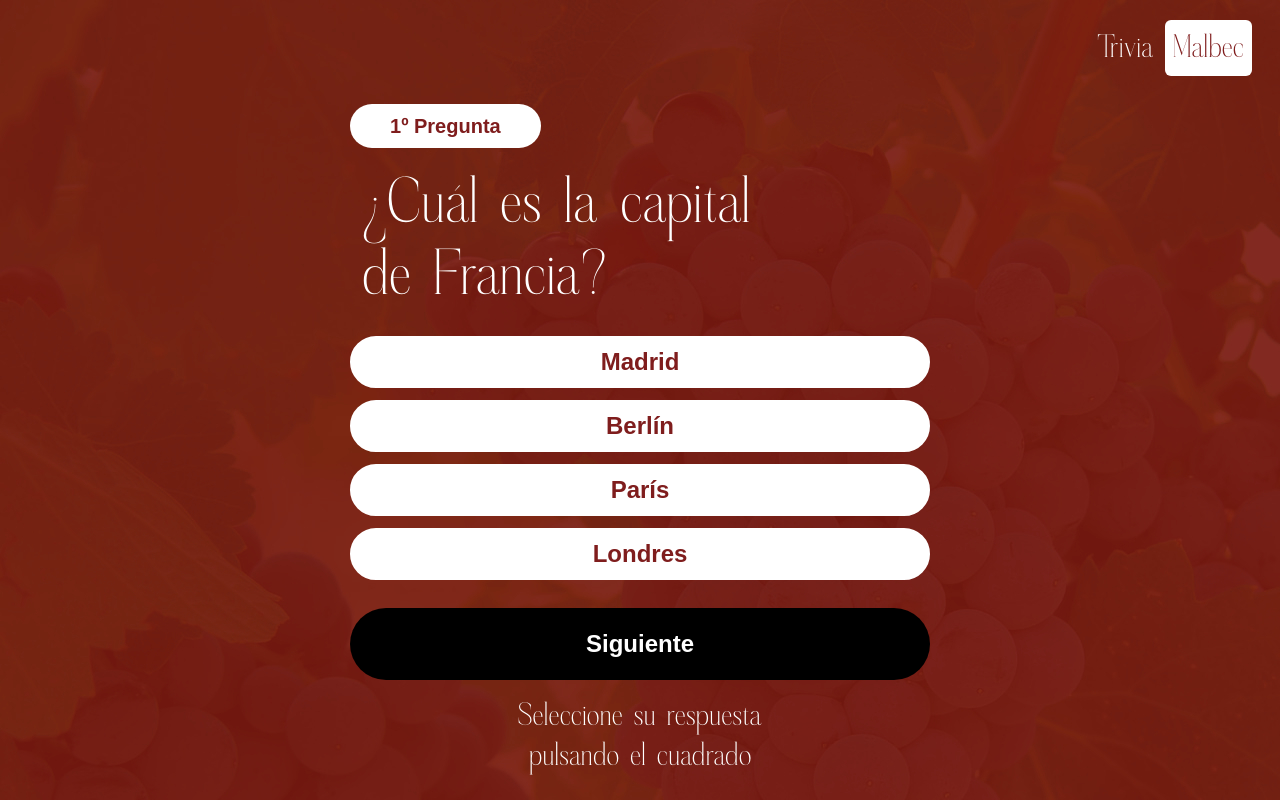
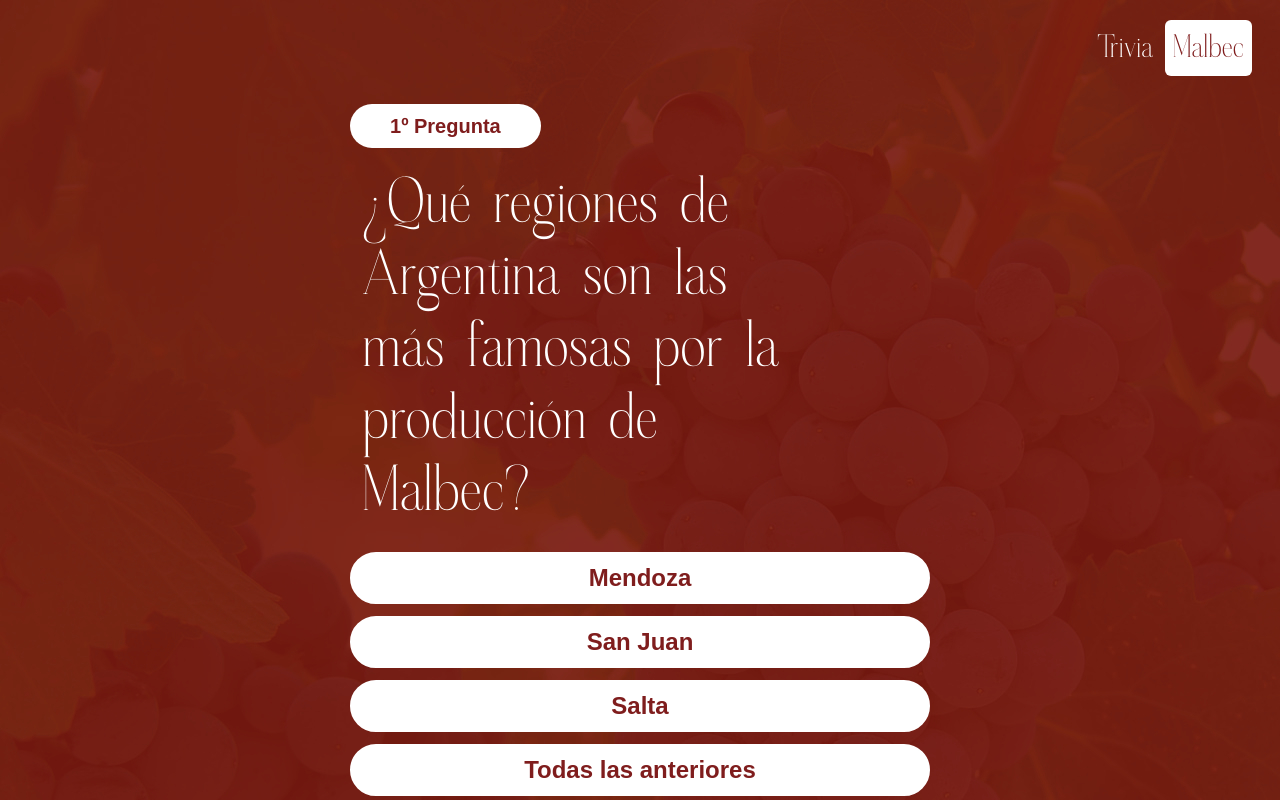
Before and after one commit to LautaroJLZ/trivia_malbec, a Next.js app: page /Quiz in a window 1280 px wide. Shown: the top 800 px of the page. Built offline with nearby package versions, Linux system fonts and the light colour scheme; a web font is replaced by a local one.

Commit message:
Añadiendo preguntas malbec

```diff
--- a/src/app/Quiz/page.jsx
+++ b/src/app/Quiz/page.jsx
@@ -7,42 +7,95 @@ const fontSerif = localFont({ src: "../../fonts/NotoSerifTangut.ttf" });
 const fontSageffine = localFont({ src: "../../fonts/Sageffine.otf" });
 
 const trivia = {
-  totalPreguntas: 5,
+  totalPreguntas: 8,
   preguntas: [
     {
       id: 1,
-      pregunta: "¿Cuál es la capital de Francia?",
-      respuestas: ["Madrid", "Berlín", "París", "Londres"],
-      respuestaCorrecta: "París",
+      pregunta: "¿Qué regiones de Argentina son las más famosas por la producción de Malbec?",
+      respuestas: [
+        "Mendoza",
+        "San Juan",
+        "Salta",
+        "Todas las anteriores"
+      ],
+      respuestaCorrecta: "Todas las anteriores",
     },
     {
       id: 2,
-      pregunta: "¿Cuál es la fruta que contiene potasio?",
-      respuestas: ["Frutilla", "Naranja", "Banana", "Manzana"],
-      respuestaCorrecta: "Banana",
+      pregunta: "¿Qué diferencia hay entre un Malbec joven y un Malbec Reserva?",
+      respuestas: [
+        "El tiempo de añejamiento en barrica",
+        "La variedad de la uva",
+        "El método de elaboración",
+        "El precio"
+      ],
+      respuestaCorrecta: "El tiempo de añejamiento en barrica",
     },
     {
       id: 3,
-      pregunta: "¿Cuál es el resultado de 2 + 2?",
-      respuestas: ["3", "4", "5", "6"],
-      respuestaCorrecta: "4",
+      pregunta: "¿Qué tipos de Malbec existen?",
+      respuestas: [
+        "Tinto, blanco, rosado",
+        "Dulce, seco, espumoso",
+        "Joven, Reserva, Gran Reserva",
+        "Todas las anteriores"
+      ],
+      respuestaCorrecta: "Todas las anteriores",
     },
     {
       id: 4,
-      pregunta: "¿Quién escribió 'Don Quijote de la Mancha'?",
+      pregunta: "¿Cuáles son algunos de los Malbec argentinos más premiados?",
       respuestas: [
-        "Miguel de Cervantes",
-        "Gabriel García Márquez",
-        "William Shakespeare",
-        "Leo Tolstoy",
+        "Catena Zapata Malbec",
+        "Rutini Wines Malbec",
+        "Norton Malbec",
+        "Todos los anteriores",
       ],
-      respuestaCorrecta: "Miguel de Cervantes",
+      respuestaCorrecta: "Todos los anteriores",
     },
     {
       id: 5,
-      pregunta: "¿Cuál es el mejor vino Argentino?",
-      respuestas: ["Filipino", "Tauren", "Cosecha Temprana", "Malbec"],
-      respuestaCorrecta: "Malbec",
+      pregunta: "¿Por qué el Malbec argentino es tan popular en el mundo?",
+      respuestas: [
+        "Por su sabor único y distintivo",
+        "Por su relación calidad-precio",
+        "Por ser un vino versátil que marida con muchas comidas",
+        "Todas las anteriores"
+      ],
+      respuestaCorrecta: "Todas las anteriores",
+    },
+    {
+      id: 6,
+      pregunta: "¿Qué factores influyen en el estilo de un Malbec?",
+      respuestas: [
+        "Clima, suelo, altitud, método de elaboración",
+        "La marca de la bodega",
+        "El precio del vino",
+        "La variedad de la uva"
+      ],
+      respuestaCorrecta: "Clima, suelo, altitud, método de elaboración",
+    },
+    {
+      id: 7,
+      pregunta: "¿Qué es la maceración carbónica y cómo afecta al Malbec?",
+      respuestas: [
+        "Es un método de elaboración que aporta color y taninos al vino",
+        "Es una técnica de marketing para vender más Malbec",
+        "Es un tipo de uva que se utiliza para hacer Malbec",
+        "Es una enfermedad que afecta a las viñas de Malbec"
+      ],
+      respuestaCorrecta: "Es un método de elaboración que aporta color y taninos al vino",
+    },
+    {
+      id: 8,
+      pregunta: "¿Qué diferencia hay entre un Malbec de Mendoza y un Malbec de San Juan?",
+      respuestas: [
+        "El clima y el suelo",
+        "La variedad de la uva",
+        "El método de elaboración",
+        "El precio"
+      ],
+      respuestaCorrecta: "El clima y el suelo",
     },
   ],
 };
```
